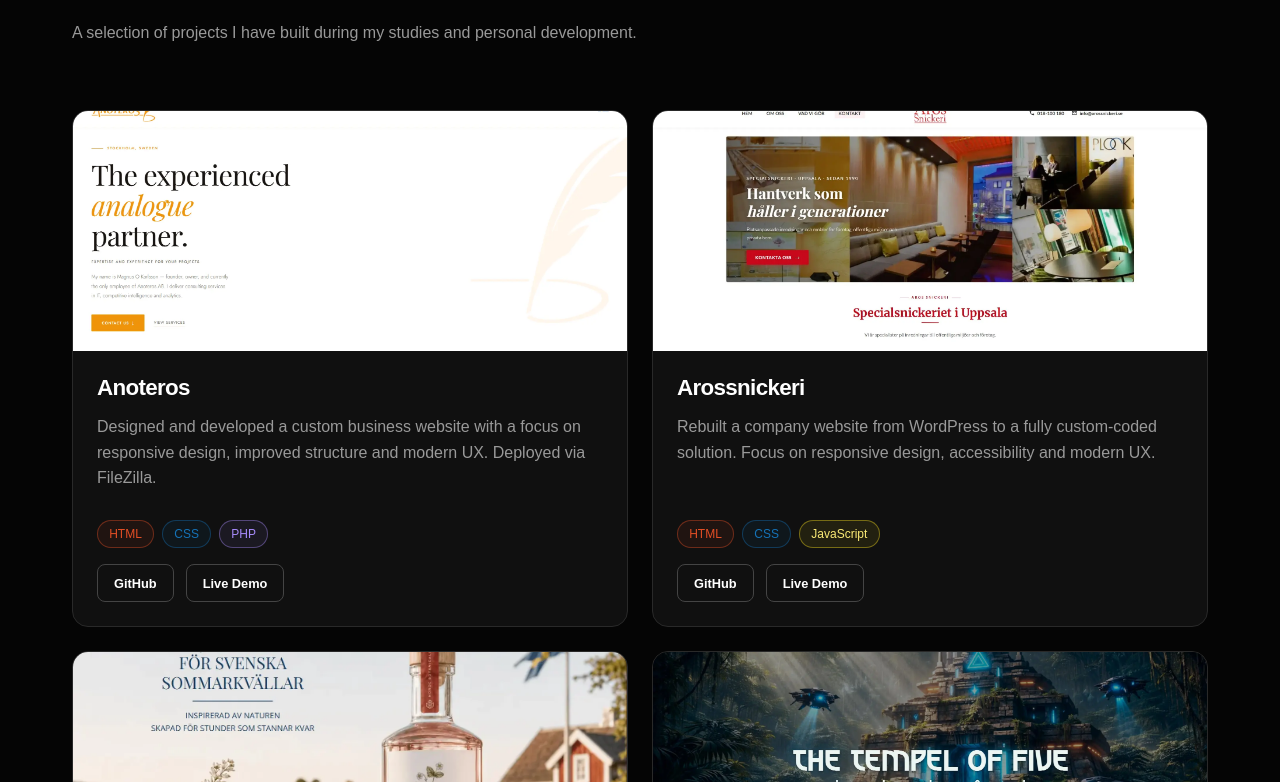
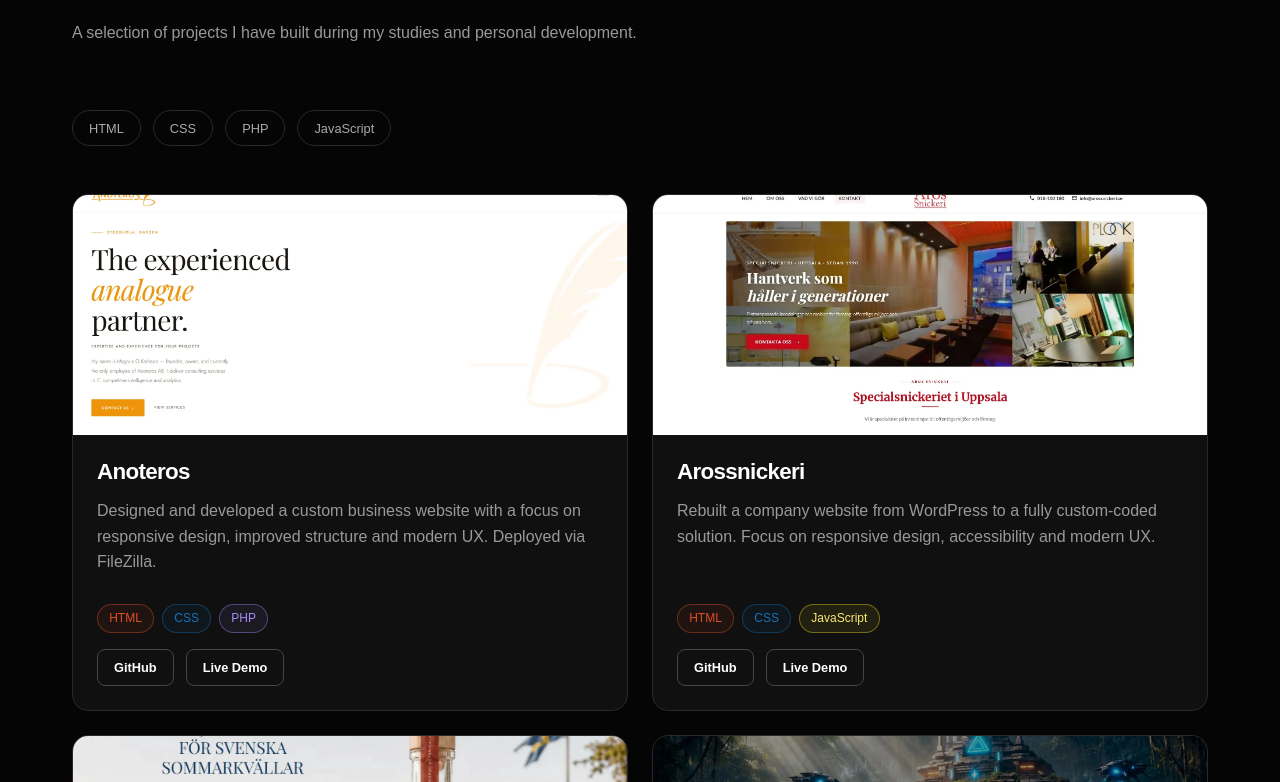
Before and after one commit to minza-42/portfolio-react, a React (Vite) app: page / in a window 1280 px wide. Shown: the part 1018-1800 px from the top of the page. Built offline with nearby package versions, Linux system fonts and the light colour scheme.

Commit message:
add: style project filter buttons

```diff
--- a/src/components/Projects.tsx
+++ b/src/components/Projects.tsx
@@ -1,3 +1,4 @@
+import { useState } from 'react'
 import projects from '../data/projects'
 import ProjectCard from './ProjectCard'
 
@@ -6,6 +7,29 @@
 }
 
 function Projects({ language }: ProjectsProps) {
+  const [selectedTags, setSelectedTags] = useState<string[]>([])
+
+  const allTags = [...new Set(projects.flatMap((project) => project.tags))]
+
+  const toggleTag = (tag: string) => {
+    setSelectedTags((currentTags) =>
+      currentTags.includes(tag)
+        ? currentTags.filter((currentTag) => currentTag !== tag)
+        : [...currentTags, tag],
+    )
+  }
+
+  const clearFilters = () => {
+    setSelectedTags([])
+  }
+
+  const filteredProjects =
+    selectedTags.length === 0
+      ? projects
+      : projects.filter((project) =>
+          selectedTags.every((tag) => project.tags.includes(tag)),
+        )
+
   return (
     <section className="projects" id="projects">
       <div className="section-heading">
@@ -24,8 +48,32 @@
         </p>
       </div>
 
+      <div className="project-filters">
+        {allTags.map((tag) => (
+          <button
+          key={tag}
+          type="button"
+          className={selectedTags.includes(tag) ? 'active' : ''}
+          data-tag={tag}
+          onClick={() => toggleTag(tag)}
+          >
+            {tag}
+            </button>
+        ))}
+
+        {selectedTags.length > 0 && (
+          <button
+            type="button"
+            className="clear-filter"
+            onClick={clearFilters}
+          >
+            {language === 'en' ? 'Clear filters' : 'Rensa filter'}
+          </button>
+        )}
+      </div>
+
       <div className="projects-grid">
-        {projects.map((project) => (
+        {filteredProjects.map((project) => (
           <ProjectCard
             key={project.id}
             project={project}
--- a/src/styles/_projects.scss
+++ b/src/styles/_projects.scss
@@ -39,6 +39,8 @@
 
 .project-card {
   overflow: hidden;
+  display: flex;
+  flex-direction: column;
   border: 1px solid $border;
   border-radius: 16px;
   background: $surface;
@@ -60,9 +62,10 @@
 }
 
 .project-content {
+  display: flex;
+  flex: 1;
+  flex-direction: column;
   padding: 1.5rem;
-  display: flex;
-  flex-direction: column;
 }
 
 .project-content h3 {
@@ -72,11 +75,12 @@
 }
 
 .project-content p {
+  min-height: 5.1rem;
   margin: 0.8rem 0 1.5rem;
   color: $text-muted;
   line-height: 1.6;
-  min-height: 5.1rem;
 }
+
 .project-tags {
   display: flex;
   flex-wrap: wrap;
@@ -90,7 +94,7 @@
   color: $text-secondary;
   font-size: 0.75rem;
 
-   &[data-tag='JavaScript'] {
+  &[data-tag='JavaScript'] {
     color: #faea76;
     border-color: rgba(247, 223, 30, 0.4);
     background: rgba(247, 223, 30, 0.08);
@@ -121,12 +125,97 @@
   }
 
   &[data-tag='PHP'] {
-  color: #a78bfa;
-  border-color: rgba(167, 139, 250, 0.4);
-  background: rgba(167, 139, 250, 0.08);
-}
+    color: #a78bfa;
+    border-color: rgba(167, 139, 250, 0.4);
+    background: rgba(167, 139, 250, 0.08);
+  }
 }
 
+.project-filters {
+  display: flex;
+  flex-wrap: wrap;
+  gap: 0.75rem;
+  margin-bottom: 3rem;
+
+  button {
+    padding: 0.6rem 1rem;
+    border: 1px solid $border;
+    border-radius: 999px;
+    background: transparent;
+    color: $text-secondary;
+    font-family: inherit;
+    font-size: 0.8rem;
+    cursor: pointer;
+
+    transition:
+      background 0.2s ease,
+      color 0.2s ease,
+      border-color 0.2s ease,
+      transform 0.2s ease;
+
+    &:hover {
+      transform: translateY(-2px);
+    }
+
+    // JavaScript
+    &[data-tag='JavaScript']:hover,
+    &[data-tag='JavaScript'].active {
+      color: #faea76;
+      border-color: rgba(247, 223, 30, 0.4);
+      background: rgba(247, 223, 30, 0.08);
+    }
+
+    // HTML
+    &[data-tag='HTML']:hover,
+    &[data-tag='HTML'].active {
+      color: #e34f26;
+      border-color: rgba(227, 79, 38, 0.4);
+      background: rgba(227, 79, 38, 0.08);
+    }
+
+    // CSS
+    &[data-tag='CSS']:hover,
+    &[data-tag='CSS'].active {
+      color: #1572b6;
+      border-color: rgba(21, 114, 182, 0.4);
+      background: rgba(21, 114, 182, 0.08);
+    }
+
+    // PHP
+    &[data-tag='PHP']:hover,
+    &[data-tag='PHP'].active {
+      color: #a78bfa;
+      border-color: rgba(167, 139, 250, 0.4);
+      background: rgba(167, 139, 250, 0.08);
+    }
+
+    // TypeScript
+    &[data-tag='TypeScript']:hover,
+    &[data-tag='TypeScript'].active {
+      color: #80b8f3;
+      border-color: rgba(49, 120, 198, 0.4);
+      background: rgba(49, 120, 198, 0.08);
+    }
+
+    // React
+    &[data-tag='React']:hover,
+    &[data-tag='React'].active {
+      color: #bbe0eb;
+      border-color: rgba(97, 218, 251, 0.4);
+      background: rgba(97, 218, 251, 0.08);
+    }
+  }
+
+  .clear-filter {
+    color: $text-muted;
+
+    &:hover {
+      color: $text-primary;
+      border-color: $border-light;
+      background: transparent;
+    }
+  }
+}
 .project-links {
   display: flex;
   gap: 0.75rem;
```
